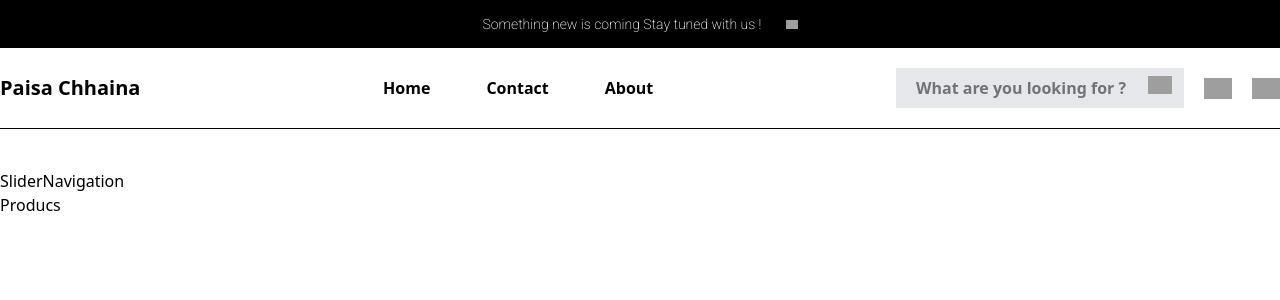
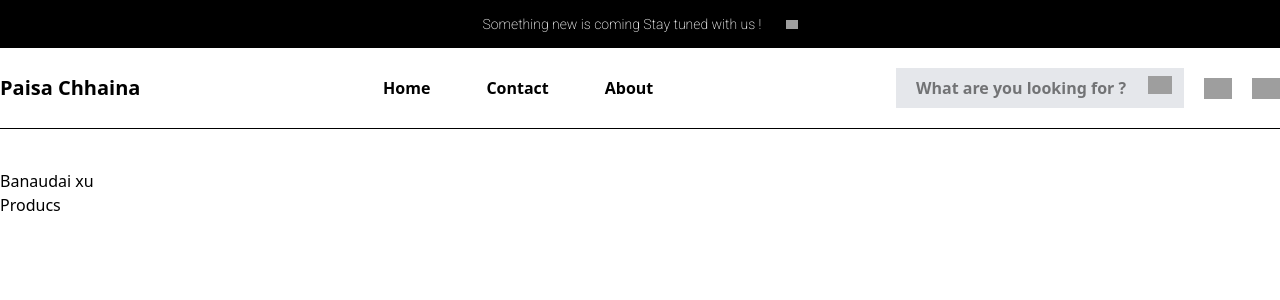
Before and after one commit to Prem-Poudel/our-ecommerce, a React (Vite) app in the folder Frontend/: page / in a window 1280 px wide. Shown: the top 300 px of the page. Built offline with nearby package versions, Linux system fonts and the light colour scheme; grey boxes are pictures that could not be loaded.

Commit message:
something changed

```diff
--- a/Frontend/src/components/SliderNavigation/SliderNavigation.jsx
+++ b/Frontend/src/components/SliderNavigation/SliderNavigation.jsx
@@ -2,7 +2,7 @@ import React from 'react'
 
 const SliderNavigation = () => {
   return (
-    <div>SliderNavigation</div>
+    <div>Banaudai xu</div>
   )
 }
 
```
